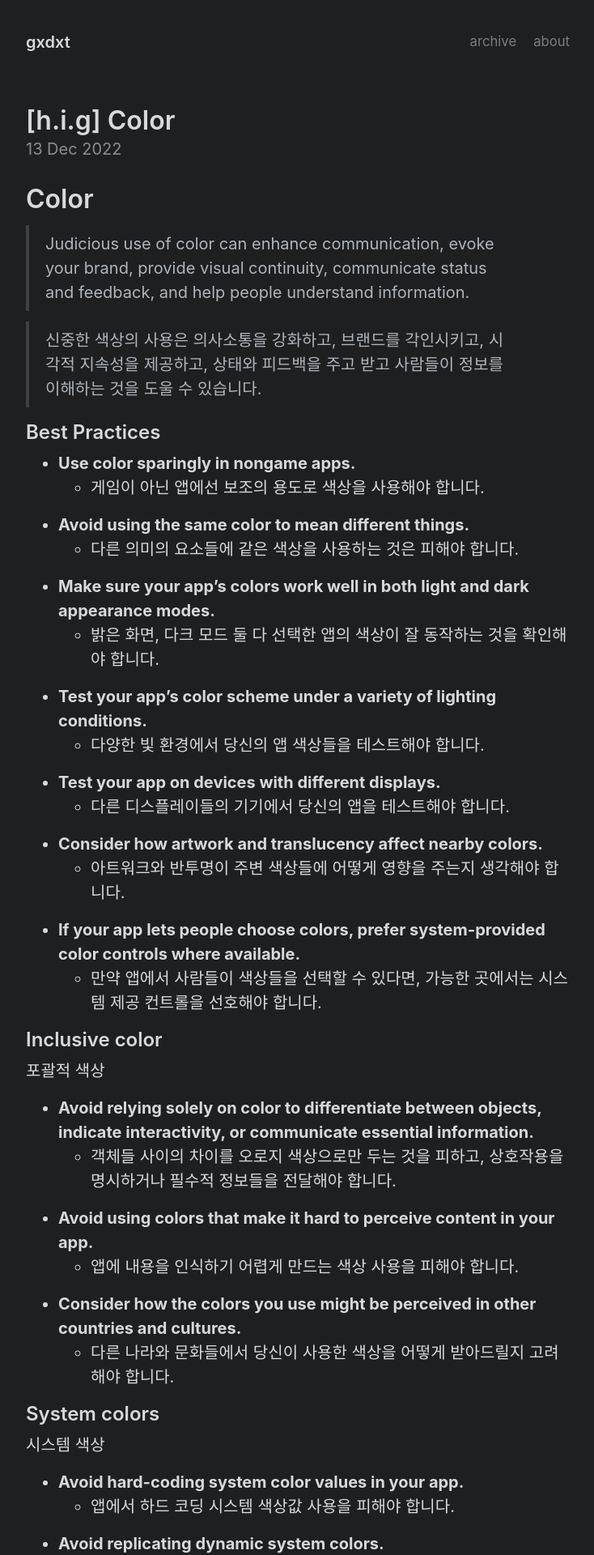
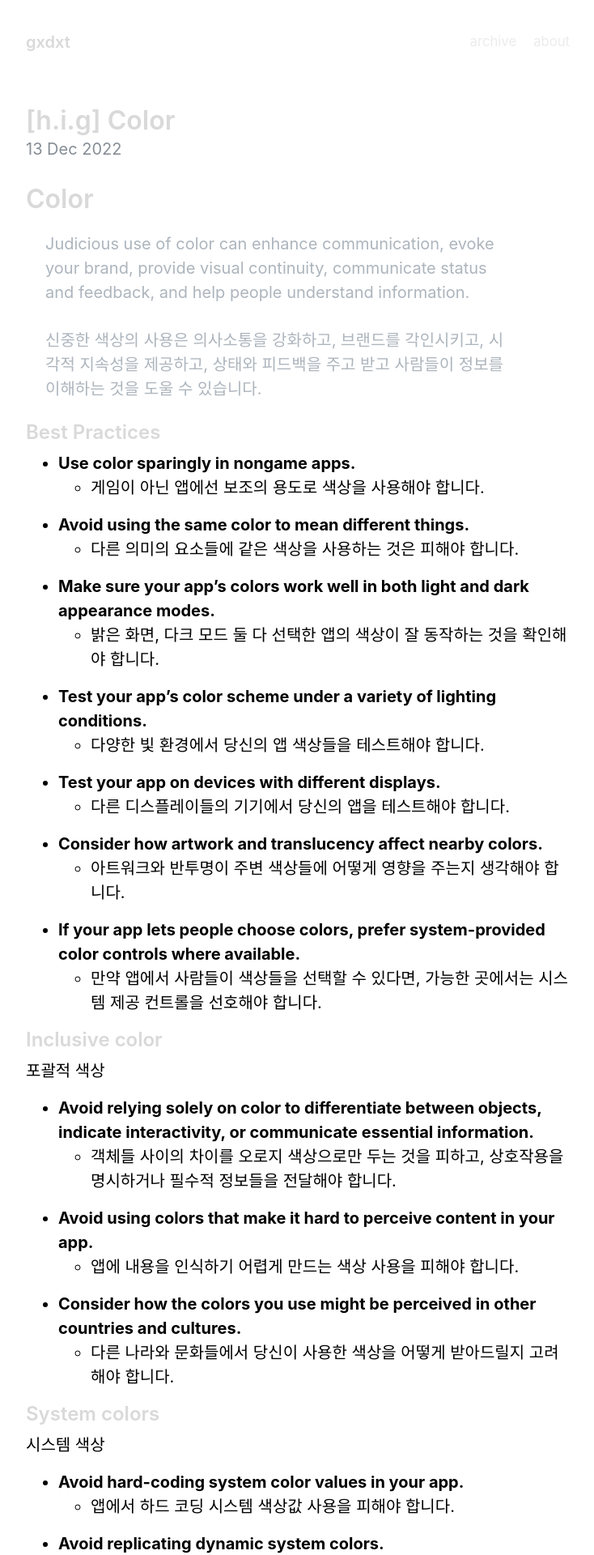
Before and after one commit to gxdxt/gxdxt.github.io, a Jekyll site: the page built from index.html, in a window 1280 px wide. Shown: the top 1920 px of the page at 81% size, without its empty margins (272-1006 px from the left). Built offline with Jekyll 4.4.1, drawn with Linux system fonts in a browser that asks for light colours; the list of posts is cut into pages by our own code.

Commit message:
style: scss variables chagned

```diff
--- a/_sass/_variables.scss
+++ b/_sass/_variables.scss
@@ -36,8 +36,8 @@
   --body-font-size: 20px;
   --body-line-height: 1.5;
   //--body-color: var(--gray-700);
-  --body-color: #f6f1eb;
-  --body-bg: #fff;
+  --body-color: #92908d;
+  --body-bg: #f6f1eb;
 
   --link-color: var(--blue);
   --link-hover-color: #1c7ed6;
@@ -75,8 +75,8 @@
 
 // Dark Poole theme
 [data-theme="dark-poole"] {
-  --body-color: var(--dark-poole-002);
-  --body-bg: var(--dark-poole-001);
+  --body-color: var(--body-color);
+  --body-bg: var(--body-bg);
   --heading-color: var(--dark-poole-002);
   --link-color: var(--dark-poole-link-color);
   --link-hover-color: var(--dark-poole-link-hover);
```
